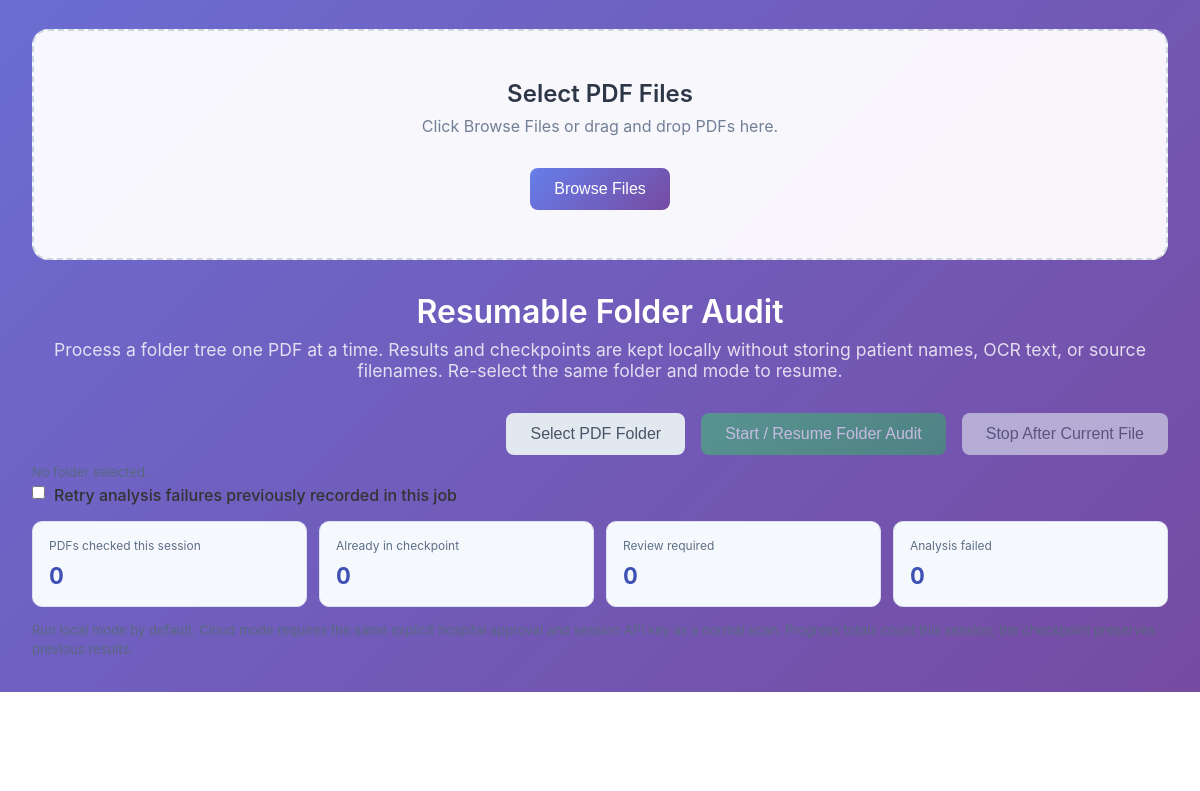
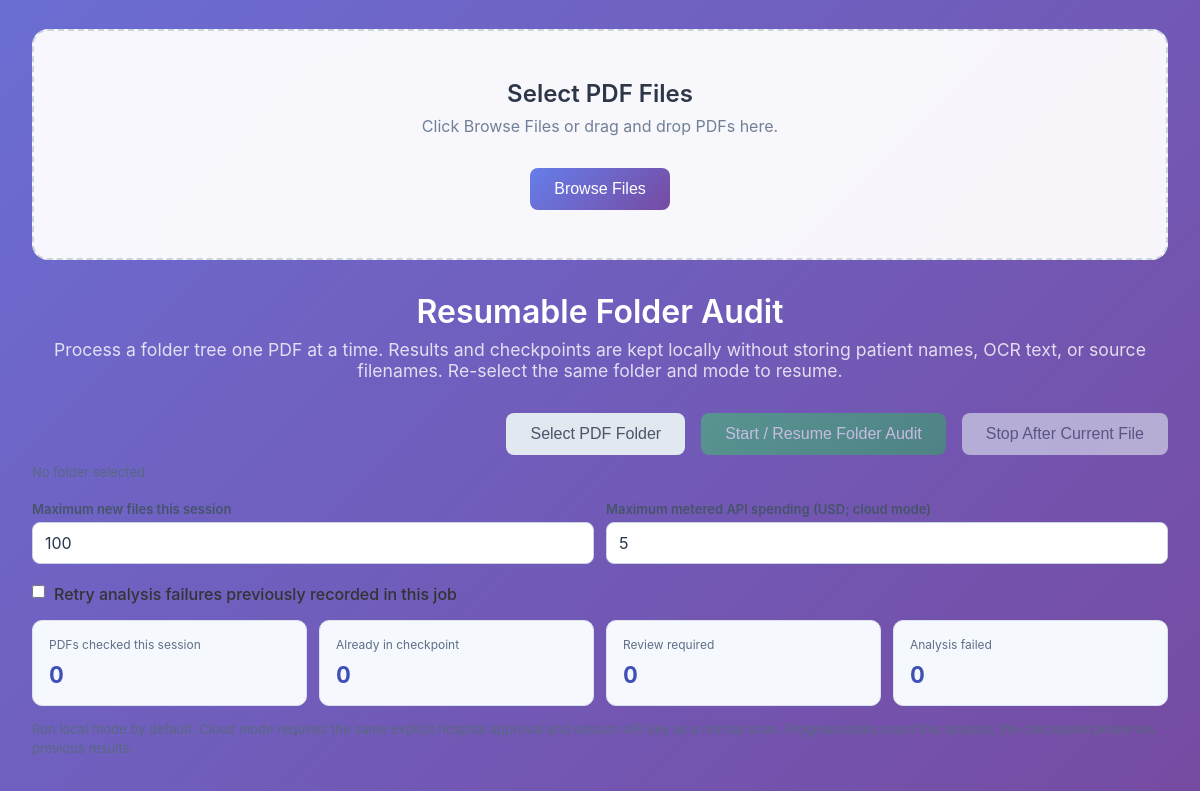
Before and after one commit to bewayo2/scanauditor, an Electron app: page index.html in a window 1200 px wide. Shown: the part 960-1751 px from the top of the page. Before the commit the page ends 1652 px from the top, so only its background shows below. Drawn offline with Linux system fonts and the light colour scheme; no server answers.

Commit message:
Add controlled batch pilot size and cloud spending threshold controls

```diff
--- a/index.html
+++ b/index.html
@@ -106,6 +106,10 @@
           <button id="bulk-stop" class="btn btn-secondary" type="button" disabled>Stop After Current File</button>
         </div>
         <p id="bulk-folder-label" class="small-note">No folder selected.</p>
+        <div class="cost-planning">
+          <div><label for="bulk-max-files">Maximum new files this session</label><input id="bulk-max-files" type="number" min="1" max="1000000" step="1" value="100" /></div>
+          <div><label for="bulk-max-usd">Maximum metered API spending (USD; cloud mode)</label><input id="bulk-max-usd" type="number" min="0.01" max="100000" step="0.01" value="5" /></div>
+        </div>
         <label class="approval-line"><input id="bulk-retry-failed" type="checkbox" /> Retry analysis failures previously recorded in this job</label>
         <div class="cost-cards">
           <div class="cost-card"><span>PDFs checked this session</span><strong id="bulk-processed">0</strong></div>
```
